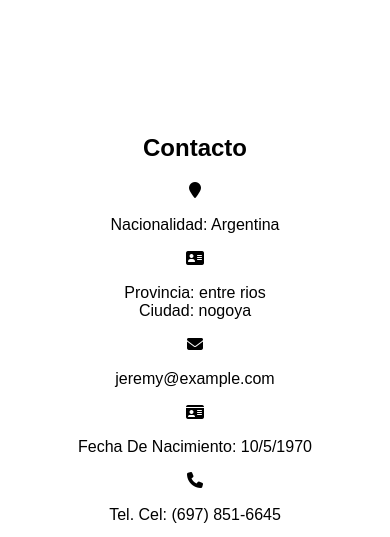
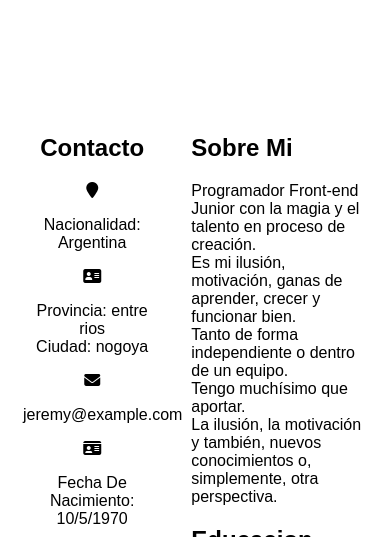
Before and after one commit to juanci221/https-gitlab.com-proyectofinal.Extensiones.io, a plain HTML site: page index.html in a window 390 px wide. Shown: the part 294-831 px from the top of the page. Drawn offline with Linux system fonts and the light colour scheme; files that its build step writes are made by us from their sources; files whose address does not match are found by name.

Commit message:
Update cv.css

```diff
--- a/cv.css
+++ b/cv.css
@@ -59,10 +59,3 @@ button{
 input{
   color: green;
 }
-
-@media only screen and (max-width: 768px) {
-  /* Para teléfonos móviles: */
-  [class*="col-"] {
-    width: 100%;
-  }
-}
```
